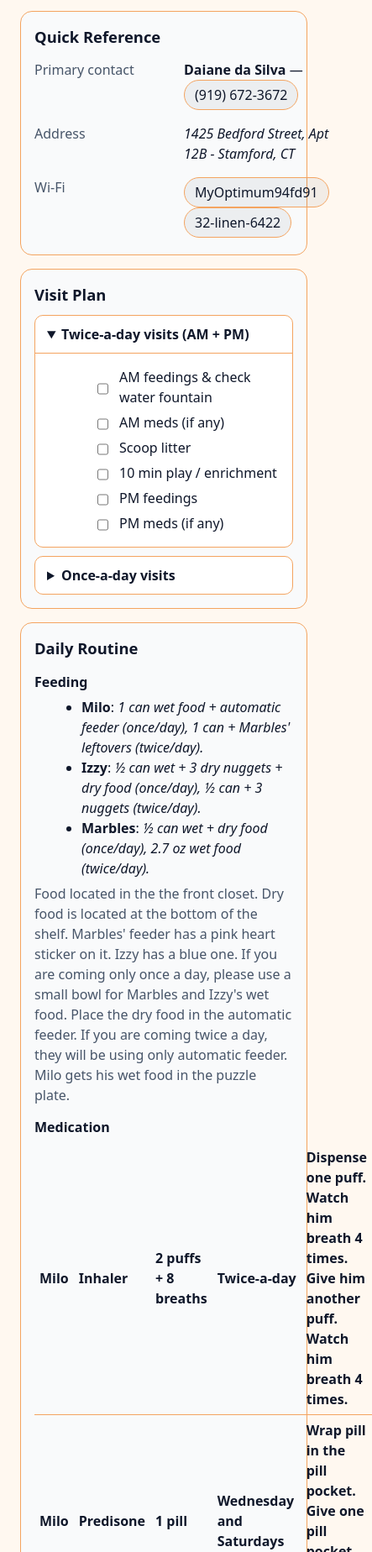
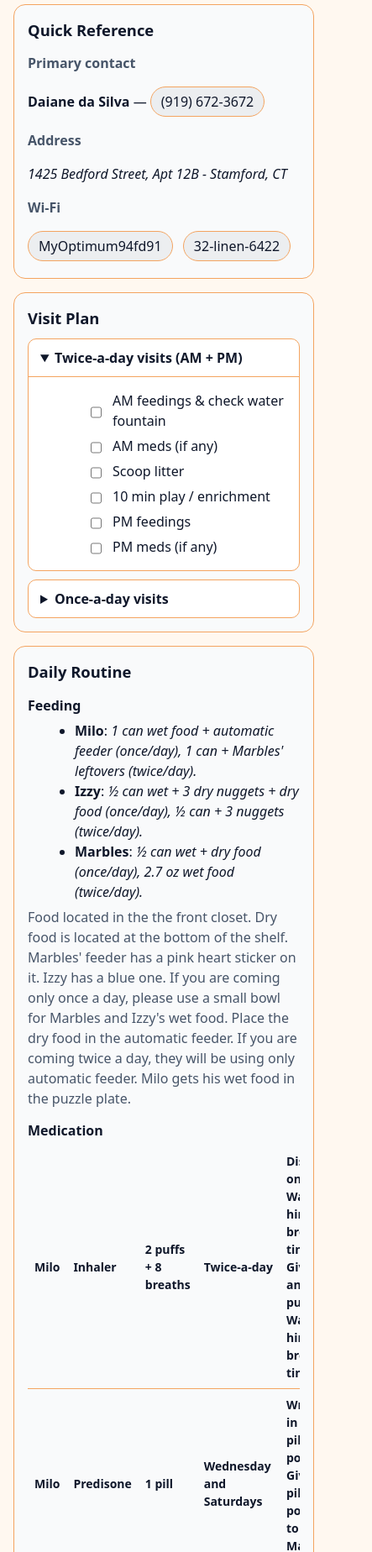
Before and after one commit to DaianeS26/Kitties, a plain HTML site: page index.html in a window 390 px wide. Shown: the part 152-2000 px from the top of the page at 84% size, 443 px wide, since content can reach past the window. Drawn offline with Linux system fonts and the light colour scheme.

Commit message:
Update index.html

```diff
--- a/index.html
+++ b/index.html
@@ -64,6 +64,22 @@
       summary{font-size:1.05rem;padding:0;margin:4px 0}
       @page{ size: letter; margin: 0.5in }
     }
+
+    /* === Mobile-friendly enhancements === */
+    .table-responsive{overflow-x:auto;-webkit-overflow-scrolling:touch}
+    .key{grid-template-columns: minmax(120px, 1fr) 2fr}
+    .key div{word-break: break-word}
+    .badge{white-space: normal; word-break: break-word}
+    table{max-width:100%}
+    img{max-width:100%; height:auto}
+    @media (max-width: 640px){
+      .wrap{padding:16px}
+      .key{grid-template-columns: 1fr}
+      .key div:nth-child(odd){font-weight:600}
+      table, thead, tbody, th, td, tr{font-size:14px}
+      th, td{padding:8px !important}
+    }
+
   </style>
   <script>
     function printPage(){ window.print(); }
@@ -149,7 +165,7 @@
 
         <h3>Medication</h3>
         <!-- <p>If any meds are needed, list them here:</p> -->
-        <table style="width:100%;border-collapse:collapse">
+        <div class="table-responsive"><table style="width:100%;border-collapse:collapse">
           <thead>
             <tr>
               <th style="text-align:left;border-bottom:1px solid var(--border);padding:6px">Milo</th>
@@ -173,7 +189,7 @@
               <td style="padding:6px">—</td><td style="padding:6px">—</td><td style="padding:6px">—</td><td style="padding:6px">—</td><td style="padding:6px">—</td>
             </tr> -->
           </tbody>
-        </table>
+        </table></div>
 
         <h3>Litter Boxes</h3>
         <ul>
```
